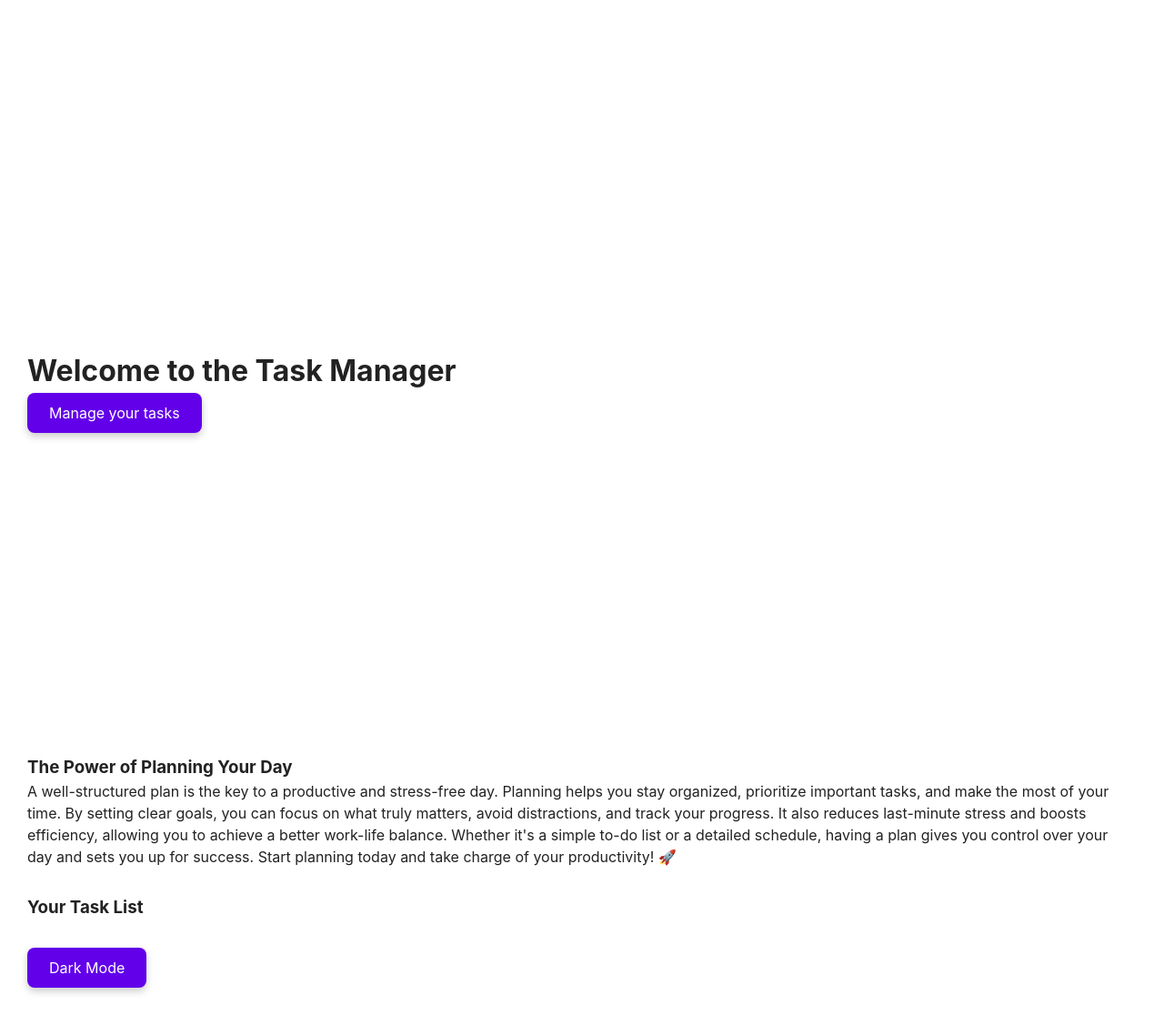
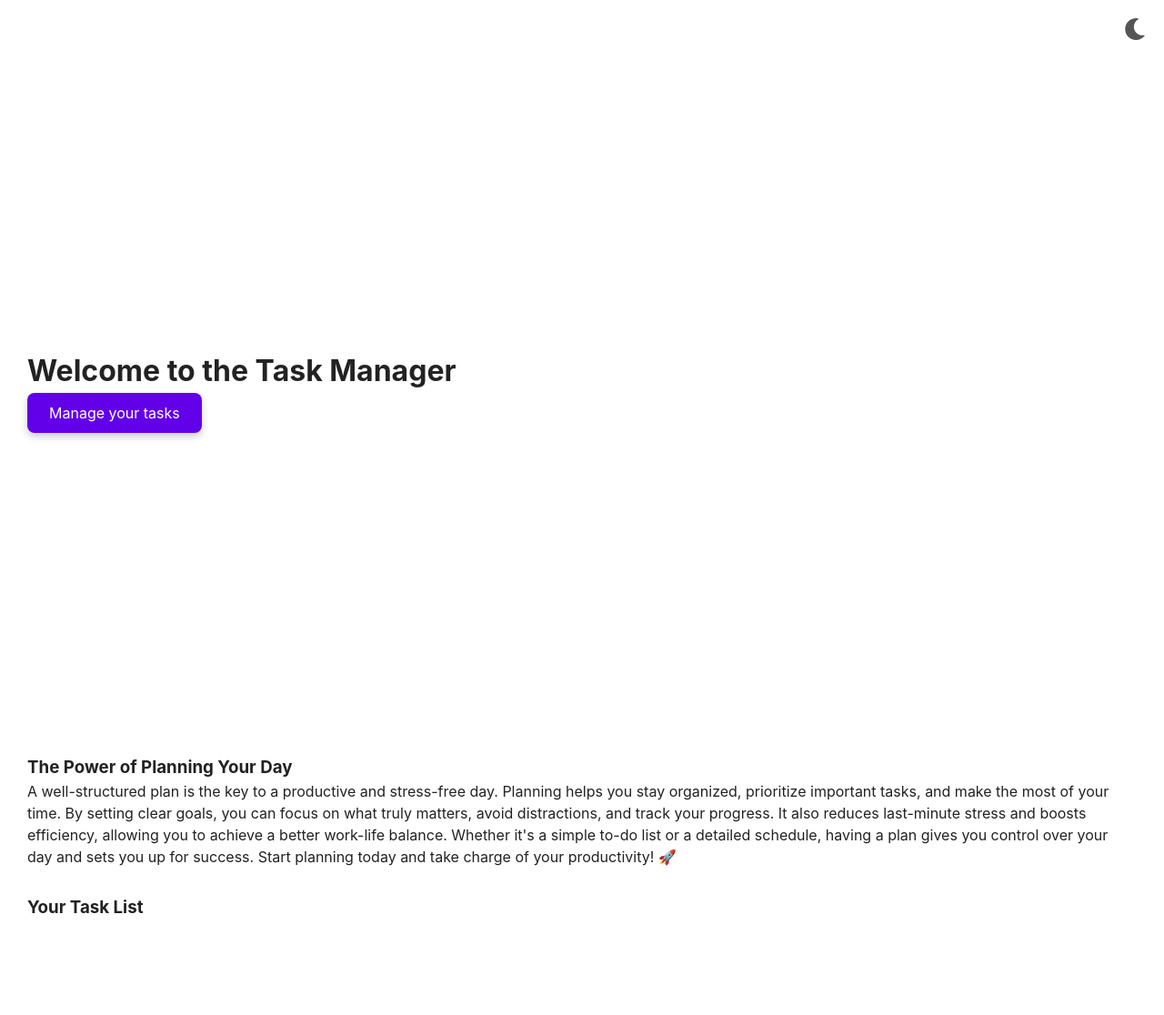
Before and after one commit to HseinKt/Todo-list, a React (Vite) app: page / in a window 1280 px wide. Shown: the whole page at 91% size. After the commit the page ends 1072 px from the top, so only its background shows below. Built offline with nearby package versions, Linux system fonts and the light colour scheme.

Commit message:
Added darkMode icon using react-icons

```diff
--- a/package.json
+++ b/package.json
@@ -13,6 +13,7 @@
     "axios": "^1.7.9",
     "react": "^19.0.0",
     "react-dom": "^19.0.0",
+    "react-icons": "^5.4.0",
     "react-router-dom": "^7.1.5"
   },
   "devDependencies": {
--- a/src/App.jsx
+++ b/src/App.jsx
@@ -4,12 +4,14 @@ import Todo from "./pages/todo";
 import NotFound from "./pages/Notfound";
 import { useContext } from "react";
 import { DarkModeContext } from "./hooks/DarkModeContext";
+import DarkMode from "./components/DarkMode";
 
 const App = () => {
     const {isDarkMode} = useContext(DarkModeContext)
     return (
         <>
             <div className={isDarkMode? "dark-mode": "light-mode"}>
+                <DarkMode/>
                 <Router>
                 <div className="content">
                     <Routes>
--- a/src/components/DarkMode.jsx
+++ b/src/components/DarkMode.jsx
@@ -1,12 +1,16 @@
 import { useContext } from "react";
 import { DarkModeContext } from "../hooks/DarkModeContext";
+import { FaMoon, FaSun } from "react-icons/fa";
 
 const DarkMode = () => {
     const { isDarkMode, toggleDarkMode } = useContext(DarkModeContext);
 
     return (
         <>
-            <button className="btn" onClick={toggleDarkMode}>{isDarkMode? 'Light Mode' : 'Dark Mode'}</button>
+            <button className="dark-mode-toggle" onClick={toggleDarkMode}>
+                {/* {isDarkMode? 'Light Mode' : 'Dark Mode'} */}
+                {isDarkMode? <FaSun/>: <FaMoon/>}
+            </button>
         </>
      );
 }
--- a/src/index.css
+++ b/src/index.css
@@ -44,7 +44,7 @@ a:hover {
 }
 
 
-/* "dark-mode": "ligth-mode" */
+/* dark-mode */
 .dark-mode {
   background-color: var(--dark-mode-bg);
   color: var(--dark-mode-text);
@@ -52,6 +52,20 @@ a:hover {
 .light-mode {
   background-color: #ffffff;
   color: #222;
+}
+.dark-mode-toggle {
+  position: fixed;
+  top: 20px;
+  right: 20px;
+  background: none;
+  border: none;
+  font-size: 24px;
+  cursor: pointer;
+  color: #555;
+  transition: color 0.3s ease;
+}
+.dark-mode-toggle:hover {
+  color: #969393;
 }
 
 /* Home Page */
@@ -110,6 +124,7 @@ a:hover {
 .to-do-list .link {
   padding-top: 10px;
   padding-bottom: 30px;
+  padding-right: 30px;
   text-decoration: none;
   color: #333;
   text-align: right;
--- a/src/pages/Home.jsx
+++ b/src/pages/Home.jsx
@@ -1,7 +1,6 @@
 import { useContext } from "react";
 import { Link } from "react-router-dom";
 import { TaskContext } from "../hooks/TaskContext";
-import DarkMode from "../components/DarkMode";
 
 const Home = () => {
     const { tasks, toggleTask } = useContext(TaskContext);
@@ -11,7 +10,6 @@ const Home = () => {
         <div className="home-main">
             <div className="home-tasks">
                 <h1>Welcome to the Task Manager</h1>
-
                 {/* Navigation links */}
                 <Link to="/todo">
                     <button className="btn">Manage your tasks</button>
@@ -39,9 +37,6 @@ const Home = () => {
                     ))}
                 </ul>
             </div>
-            <div className="home-dark">
-                <DarkMode/>
-            </div>
         </div>
         </>
      );
--- a/src/pages/Todo.jsx
+++ b/src/pages/Todo.jsx
@@ -9,19 +9,17 @@ const Todo = () => {
 
     return (
         <div className="to-do-list">
+
             <div className="to-do-header">
                 <h1>To-Do List </h1>
                 <Link to="/" className="link">
                     back to home
                 </Link>
             </div>
-            {/* <div className="task-input"> */}
-                <TaskInput addTask={addTask}/>
-            {/* </div> */}
 
-            {/* <div className="task-list"> */}
-                <TaskList tasks={tasks} editTask={editTask} deleteTask={deleteTask}/>
-            {/* </div>             */}
+            <TaskInput addTask={addTask}/>
+
+            <TaskList tasks={tasks} editTask={editTask} deleteTask={deleteTask}/>
         </div>
      );
 }
```
Also changed, not shown: 1 other file (tests, documents, lock files or other folders).
